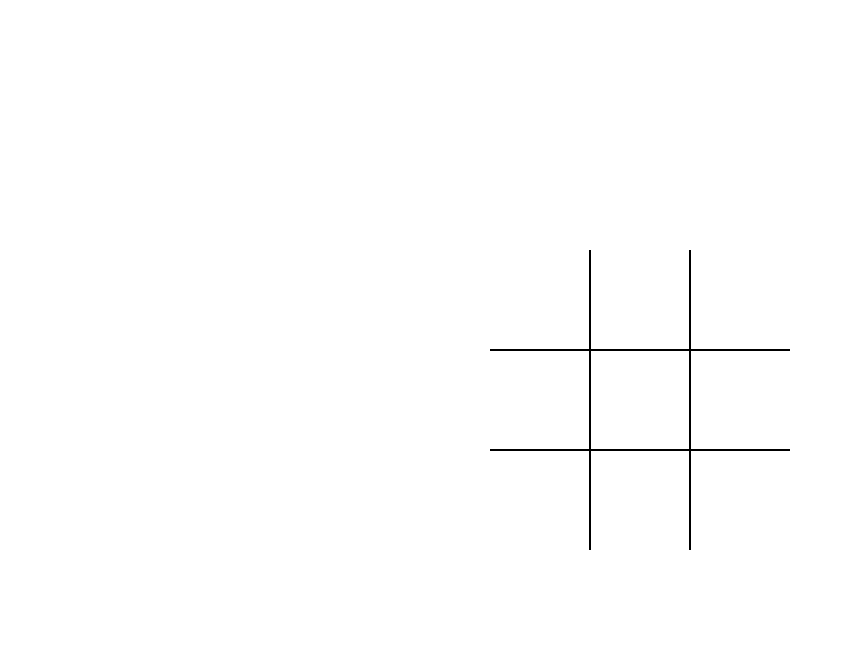
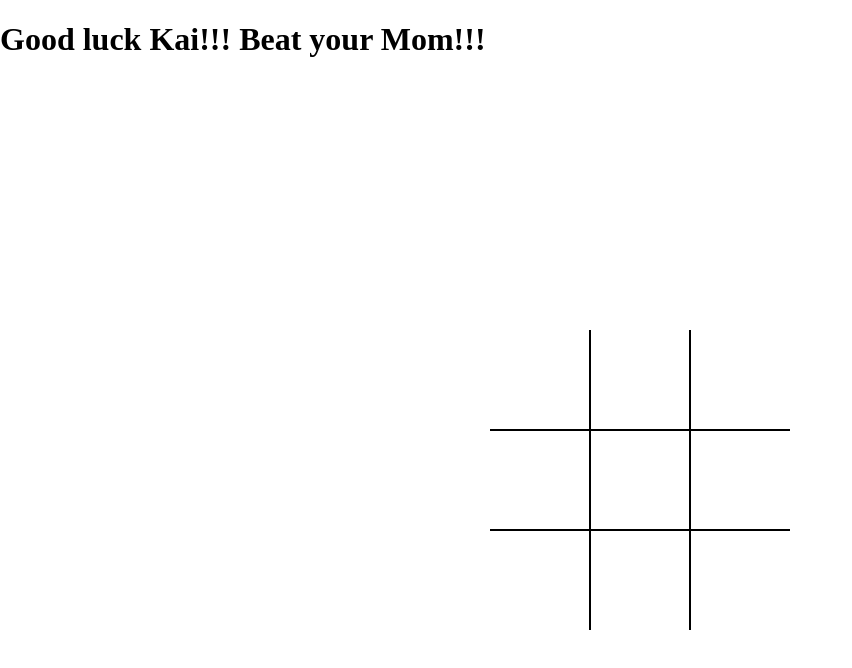
Before and after one commit to cliftonkent/Tic-Tac-Toe, a plain HTML site: page index.html in a window 1280 px wide. Shown: the whole page, without its empty margins (0-852 px from the left). Drawn offline with Linux system fonts and the light colour scheme.

Commit message:
Update index.html

```diff
--- a/index.html
+++ b/index.html
@@ -9,6 +9,7 @@
     <script src="app.js" defer ></script>
 </head>
 <body>
+    <header><h1>Good luck Kai!!! Beat your Mom!!!</h1></header>
     <div class="board" id="board">
         <div class="cell" data-cell></div>
         <div class="cell" data-cell></div>
```
